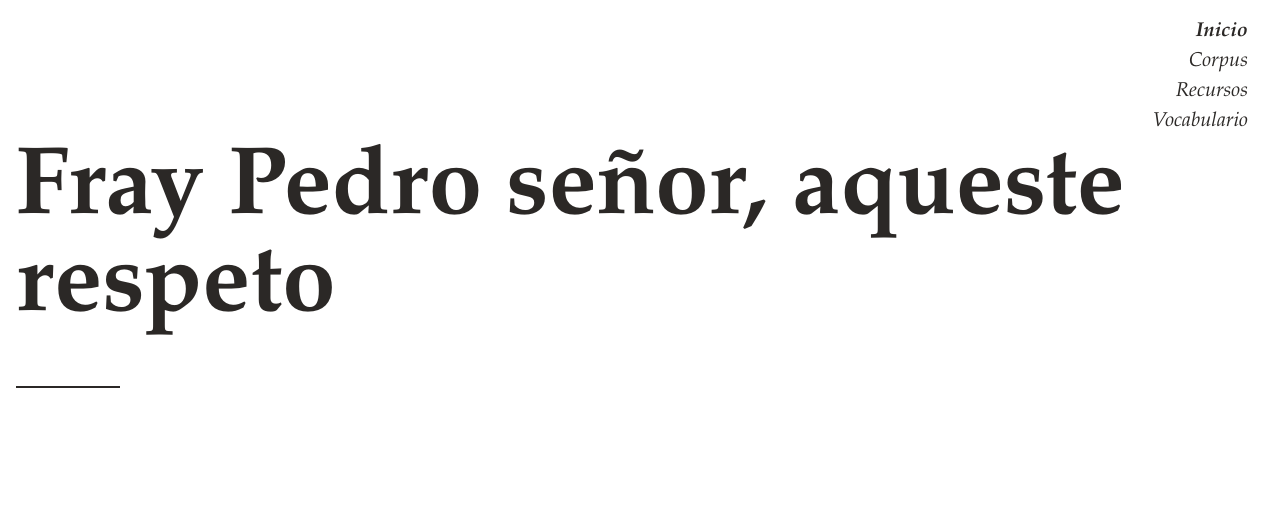
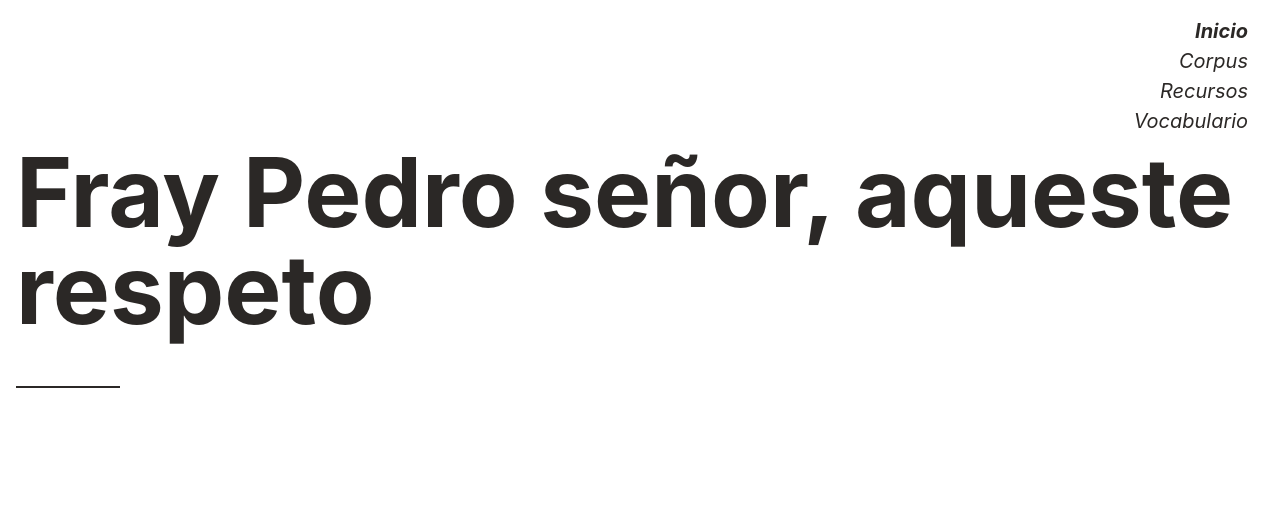
Before and after one commit to hdlabconicet/Poesia-Medieval, a Jekyll site: the page built from _preguntas_respuestas/PN1-82-83.md, in a window 1280 px wide. Shown: the top 520 px of the page. Built offline with Jekyll 4.4.1, drawn with Linux system fonts in a browser that asks for light colours; comment, search, counter and statistics services are not loaded; some of the changed text lies outside the part shown; grey boxes are pictures that could not be loaded.

Commit message:
change font-family

```diff
--- a/_sass/_variables.scss
+++ b/_sass/_variables.scss
@@ -1,6 +1,6 @@
 
 // Font family
-$body-font-family: Athelas, Palatino, Georgia, serif;
+$body-font-family: -apple-system,BlinkMacSystemFont,"Segoe UI",Roboto,"Helvetica Neue",Arial,"Hiragino Sans GB","Microsoft YaHei","WenQuanYi Micro Hei",sans-serif;
 $body-font-size: 16px;
 $prose-font-size: 24px;
 
```
Also changed, not shown: _preguntas_respuestas/PN1-82-83.md (renamed from _preguntas_respuestas/PN1-83.md).
